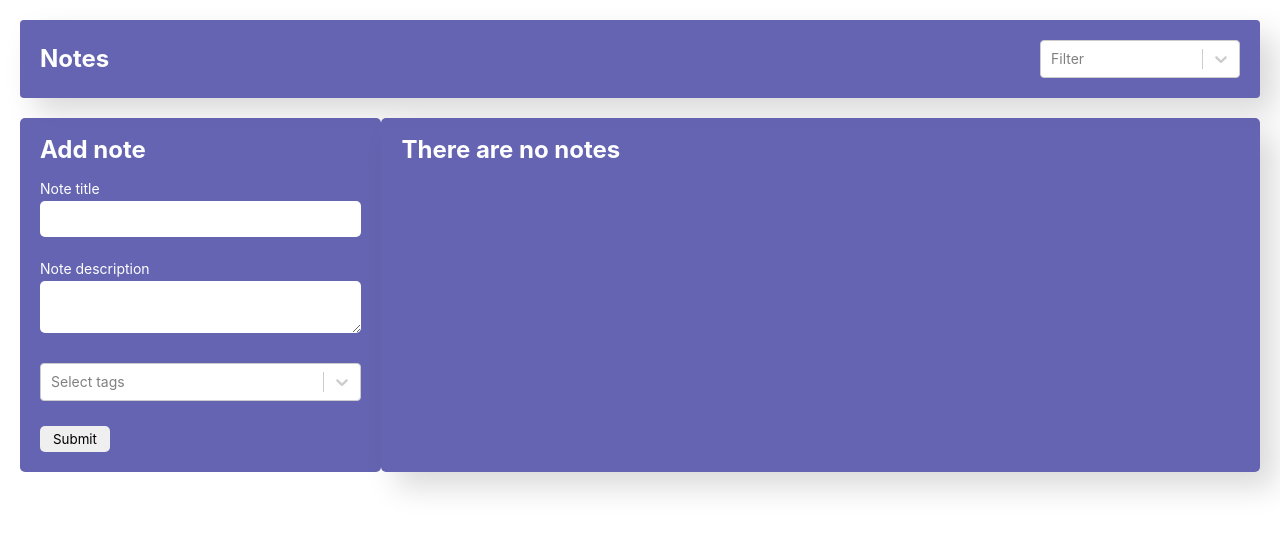
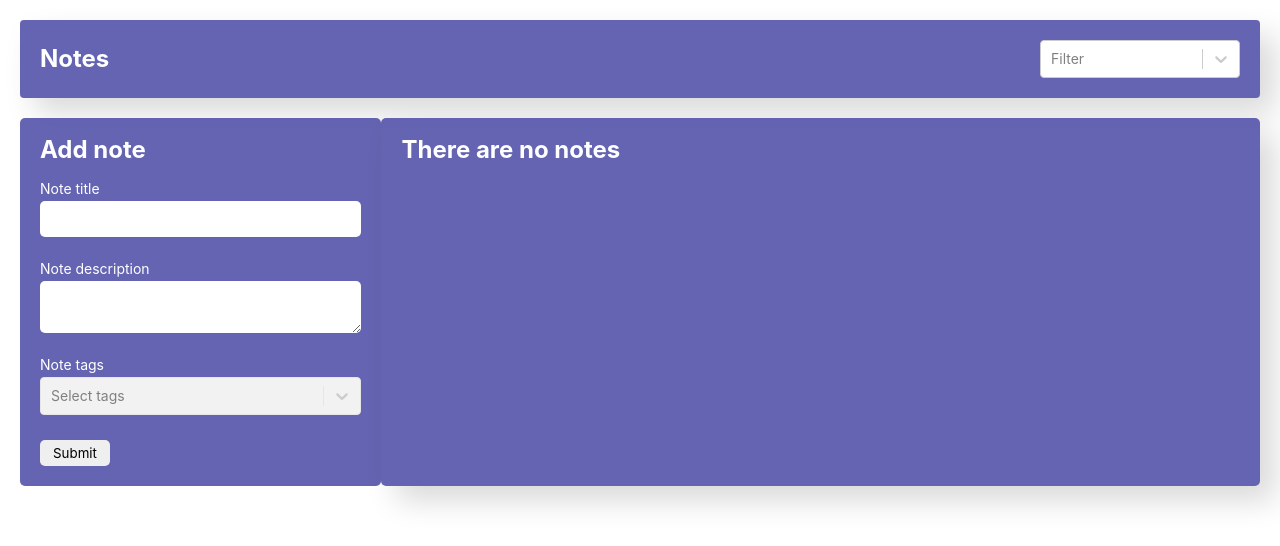
Before and after one commit to Djuslun/notes, a React (Create React App) app: page /notes/1 in a window 1280 px wide. Shown: the top 546 px of the page. Built offline with nearby package versions, Linux system fonts and the light colour scheme.

Commit message:
refactor button-box, allTags

```diff
--- /dev/null
+++ b/src/components/formNote/ButtonBox.js
@@ -0,0 +1,26 @@
+const ButtonBox = ({ id, edit, handleDelete, handleOpen, handleEdit }) => {
+
+  return <div className="button__box">
+    {id
+      ? <button className="form-note__button" type="button" onClick={handleDelete}>Delete</button>
+      : <button className="form-note__button" type="submit">Submit</button>}
+    {id
+      ? <button
+        type="button"
+        className="form-note__button"
+        onClick={handleOpen}>
+        Close
+      </button>
+      : null}
+    {id
+      ? <button
+        type={!edit ? "submit" : 'button'}
+        className="form-note__button"
+        onClick={handleEdit}
+      >
+        Edit
+      </button>
+      : null}
+  </div >
+}
+export default ButtonBox
--- a/src/components/formNote/CustomField.js
+++ b/src/components/formNote/CustomField.js
@@ -2,11 +2,14 @@ import { Field, ErrorMessage } from "formik"
 
 
 export const CustomField = ({ label, ...props }) => {
+  const { id, edit } = props
   return (
     <>
       <div className="form-note__input">
         <label className="form-note__label" htmlFor={props.id}>{label}</label>
         <Field
+          className='form-note__field'
+          disabled={id ? !edit : false}
           {...props}
         />
         <ErrorMessage name={props.name}>{msg => <div className="error">{msg}</div>}</ErrorMessage>
--- a/src/components/formNote/FormNote.js
+++ b/src/components/formNote/FormNote.js
@@ -6,15 +6,15 @@ import { useDispatch } from "react-redux";
 import uniqid from 'uniqid'
 import MultiSelect from "./CustomSelect";
 import { CustomField } from "./CustomField";
+import { tagOptions } from "../../redux/reducer";
+import ButtonBox from "./ButtonBox";
 import './FormNote.scss'
 
 const FormNote = ({ title, description, tags, id, handleOpen, handleDelete }) => {
   const [edit, setEdit] = useState(false);
   const dispatch = useDispatch()
 
-  const handleEdit = () => {
-    setEdit(!edit)
-  }
+  const handleEdit = () => setEdit(!edit)
 
   return (
     <Formik
@@ -52,55 +52,34 @@ const FormNote = ({ title, description, tags, id, handleOpen, handleDelete }) =>
         <h2 className="form-note__title title">{id ? 'Note' : 'Add note'}</h2>
         <CustomField
           label={'Note title'}
-          className='form-note__field'
+          name='title'
           type="text"
-          name='title'
           id='title'
-          disabled={id ? !edit : false} />
+          edit={edit}
+        />
         <CustomField
           label={'Note description'}
+          name="description"
           as='textarea'
-          className='form-note__field'
-          name="description"
           id='description'
-          disabled={id ? !edit : false}
+          edit={edit}
         />
         <CustomField
-          disabled={id ? !edit : false}
+          label={'Note tags'}
           name='tags'
+          component={MultiSelect}
           id='tags'
+          edit={edit}
           placeholder='Select tags'
-          className='form-note__field'
           isMulti={true}
-          component={MultiSelect}
-          options={[
-            { value: 'Work', label: 'Work' },
-            { value: 'Home', label: 'Home' },
-            { value: 'Hobby', label: 'Hobby' }
-          ]}
+          options={tagOptions}
         />
-        <div className="button__box">
-          {id
-            ? <button className="form-note__button" onClick={handleDelete}>Delete</button>
-            : <button className="form-note__button" type="submit">Submit</button>}
-          {id
-            ? <button
-              type="button"
-              className="form-note__button"
-              onClick={handleOpen}>
-              Close
-            </button>
-            : null}
-          {id
-            ? <button
-              type={!edit ? "submit" : 'button'}
-              className="form-note__button"
-              onClick={(props) => handleEdit(props)}
-            >
-              Edit
-            </button>
-            : null}
-        </div>
+        <ButtonBox
+          id={id}
+          edit={edit}
+          handleDelete={handleDelete}
+          handleOpen={handleOpen}
+          handleEdit={handleEdit} />
       </Form>
     </Formik >
   )
--- a/src/components/searh-panel/SearchPanel.js
+++ b/src/components/searh-panel/SearchPanel.js
@@ -3,6 +3,7 @@ import { changeFilter } from '../../redux/actions';
 import { Form, Formik, Field } from "formik";
 import * as Yup from 'yup'
 import MultiSelect from "../formNote/CustomSelect";
+import { tagOptions } from "../../redux/reducer";
 import './search-panel.scss';
 
 const SearchPanel = () => {
@@ -32,9 +33,7 @@ const SearchPanel = () => {
           component={MultiSelect}
           options={[
             { value: 'all', label: 'All' },
-            { value: 'Work', label: 'Work' },
-            { value: 'Home', label: 'Home' },
-            { value: 'Hobby', label: 'Hobby' }
+            ...tagOptions
           ]}
           InputProps={value => onFilterValueChange(value.value)}
         />
--- a/src/redux/reducer.js
+++ b/src/redux/reducer.js
@@ -1,12 +1,23 @@
 import { NOTE_CREATE, NOTE_DELETED, NOTE_CHANGE, FILTER_CHANGE } from './types'
+
+export const tagOptions = [
+  { value: 'Work', label: 'Work' },
+  { value: 'Home', label: 'Home' },
+  { value: 'Hobby', label: 'Hobby' },
+  { value: 'Books', label: 'Books' }
+]
+
+export const allTags = tagOptions.reduce((acc, tag) => {
+  acc[tag.value] = []
+  return acc
+}, {})
+
 
 const initialState = {
   notes: {},
   tags: {
     all: [],
-    Home: [],
-    Work: [],
-    Hobby: []
+    ...allTags
   },
   filter: 'all'
 }
```
Also changed, not shown: src/test.js (+15 -0 lines).
